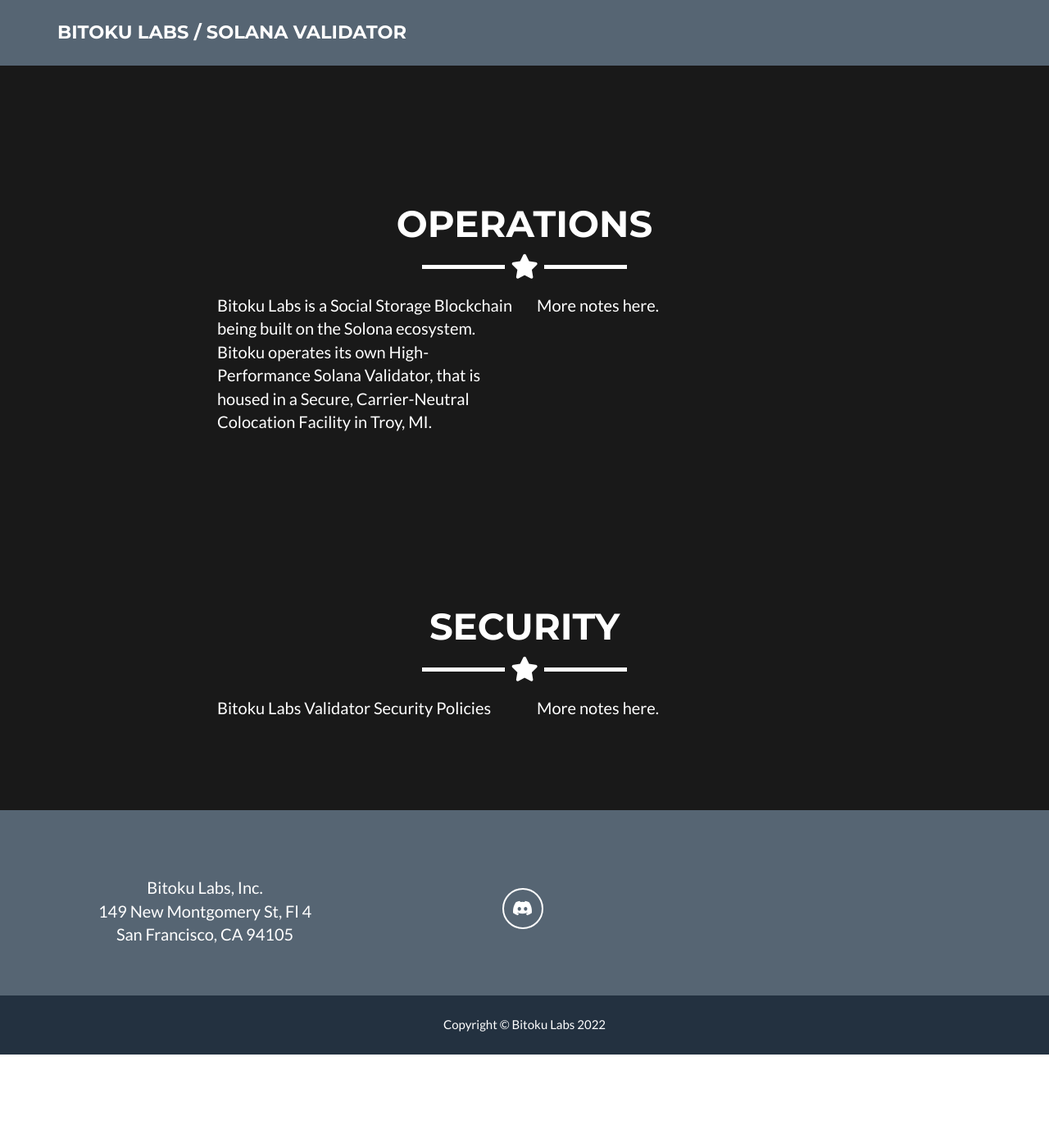
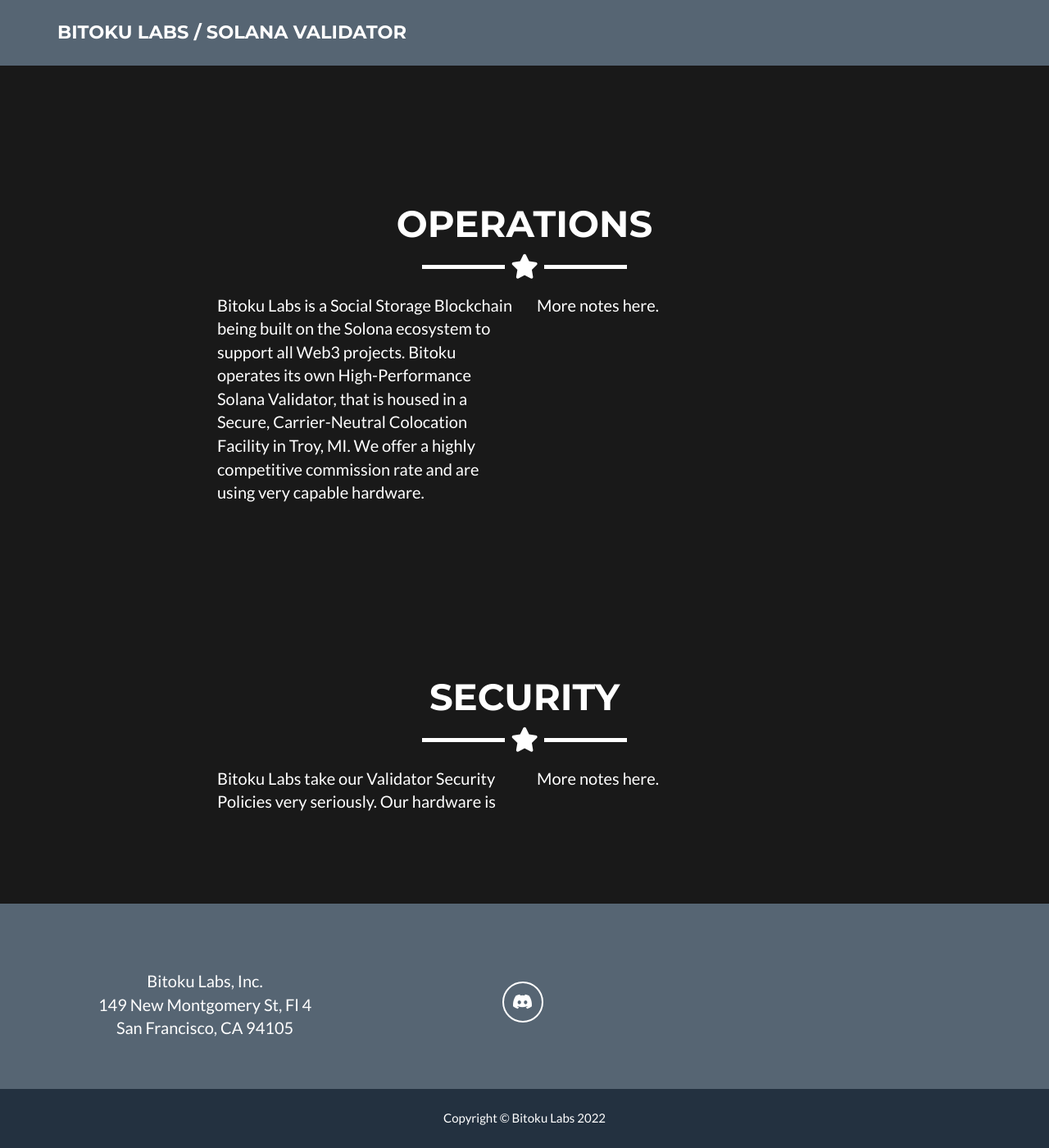
Before and after one commit to T3chie-404/oku-val, a Jekyll site: the page built from _posts/2014-07-18-project-1.markdown, in a window 1280 px wide and 1400 px high, scrolled down 774 px. Shown: the whole window at 82% size. Built offline with Jekyll 4.4.1, drawn with Linux system fonts in a browser that asks for light colours; before the commit the page ends 2060 px from its top, so only the background shows below that.

Commit message:
BitokuLabs

```diff
--- a/_includes/about.html
+++ b/_includes/operations.html
@@ -9,7 +9,7 @@
             </div>
             <div class="row">
                 <div class="col-lg-4 col-lg-offset-2">
-                    <p>Bitoku Labs is a Social Storage Blockchain being built on the Solona ecosystem. Bitoku operates its own High-Performance Solana Validator, that is housed in a Secure, Carrier-Neutral Colocation Facility in Troy, MI. </p>
+                    <p>Bitoku Labs is a Social Storage Blockchain being built on the Solona ecosystem to support all Web3 projects. Bitoku operates its own High-Performance Solana Validator, that is housed in a Secure, Carrier-Neutral Colocation Facility in Troy, MI. We offer a highly competitive commission rate and are using very capable hardware. </p>
                 </div>
                 <div class="col-lg-4">
                     <p>More notes here. </p>
--- a/_includes/security.html
+++ b/_includes/security.html
@@ -9,7 +9,7 @@
             </div>
             <div class="row">
                 <div class="col-lg-4 col-lg-offset-2">
-                    <p>Bitoku Labs Validator Security Policies</p>
+                    <p>Bitoku Labs take our Validator Security Policies very seriously. Our hardware is </p>
                 </div>
                 <div class="col-lg-4">
                     <p>More notes here. </p>
--- a/_layouts/default.html
+++ b/_layouts/default.html
@@ -4,7 +4,7 @@
     <body id="page-top" class="index">
     {% include nav.html %}
     {% include header.html %}
-    {% include about.html %}
+    {% include operations.html %}
     {% include security.html %}
     {% include footer.html %}
     {% include modals.html %}
```
